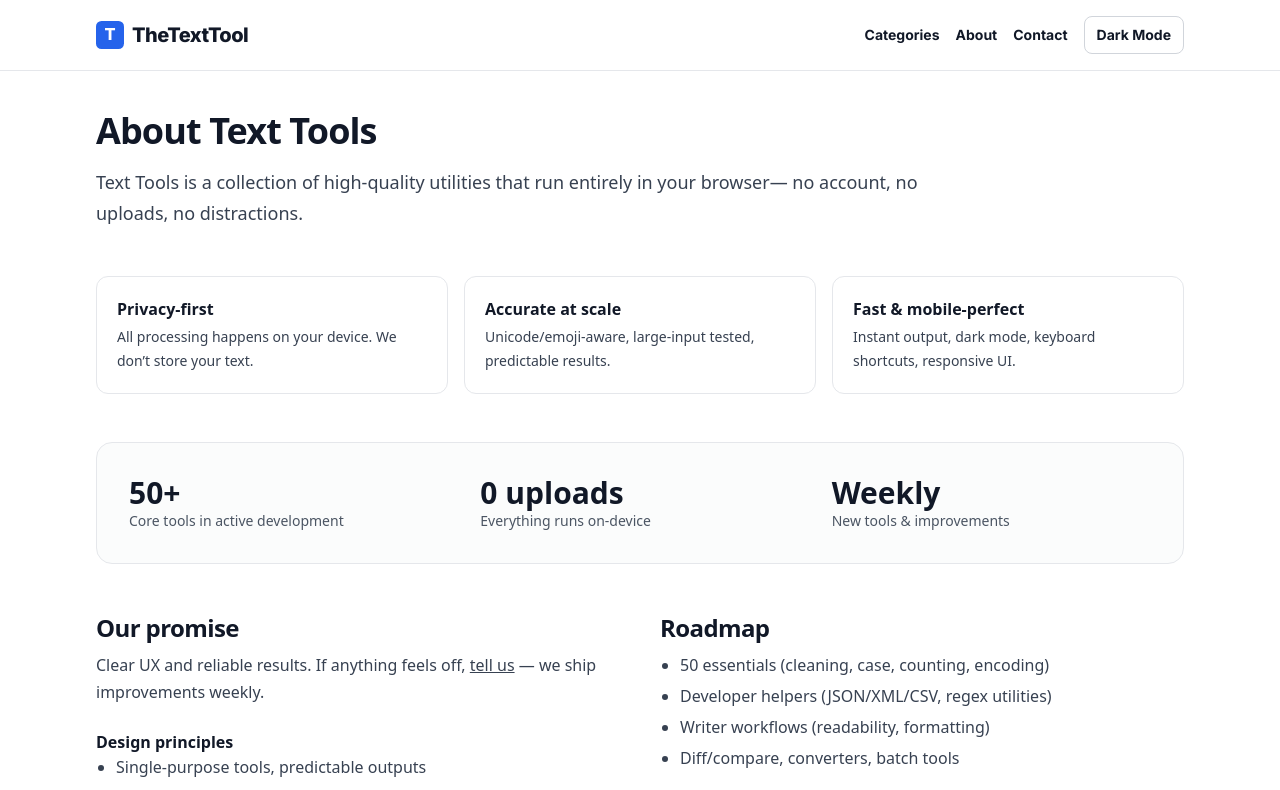
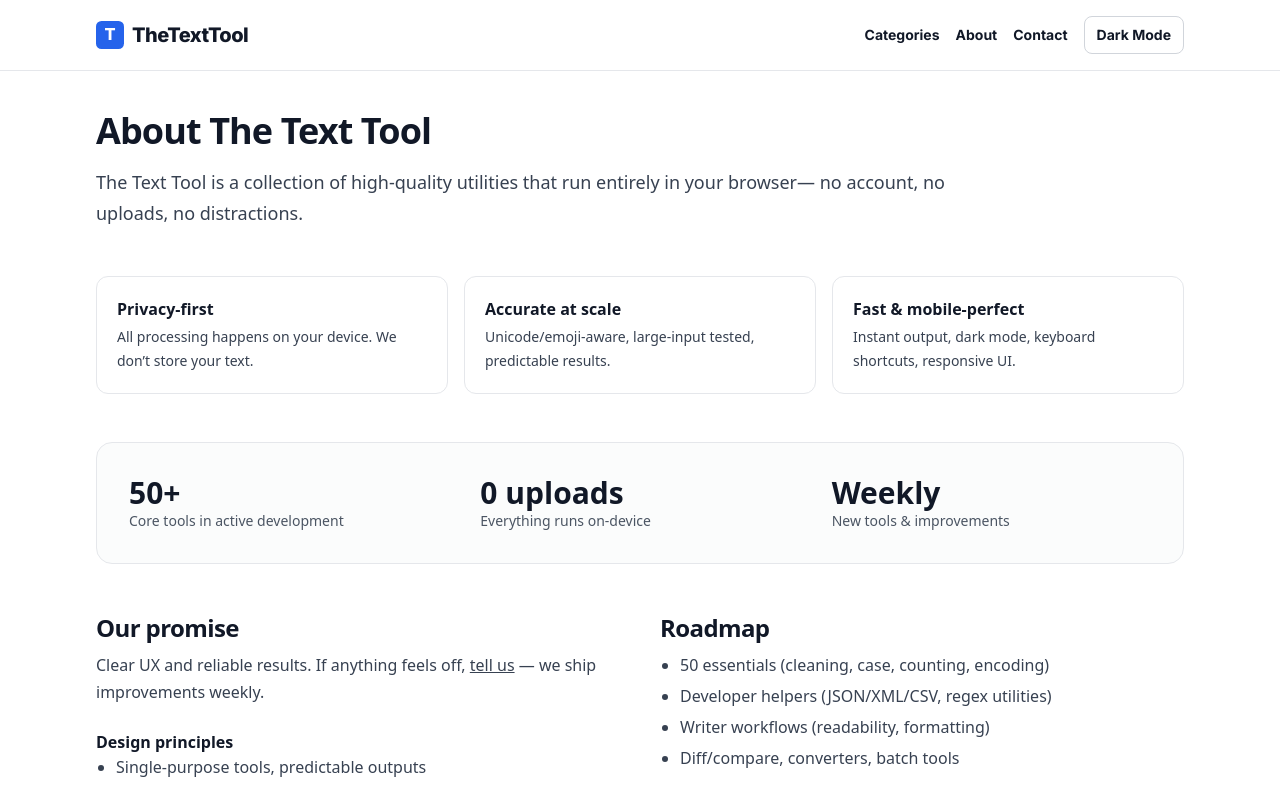
Before and after one commit to Mohammad-Buraq/texttool, a Next.js app: page /about in a window 1280 px wide. Shown: the top 790 px of the page. Built offline with nearby package versions, Linux system fonts and the light colour scheme; no server answers.

Commit message:
Fixed analytics

```diff
--- a/app/about/page.jsx
+++ b/app/about/page.jsx
@@ -1,5 +1,5 @@
 export const metadata = {
-  title: "About • TextTools AI",
+  title: "About • TheTextTool",
   description: "Premium in-browser text utilities. Fast, private, and precise.",
 };
 
@@ -8,9 +8,9 @@ export default function About() {
     <div className="space-y-12">
       {/* Intro */}
       <section className="max-w-4xl">
-        <h1 className="text-4xl font-extrabold tracking-tight mb-4">About Text Tools</h1>
+        <h1 className="text-4xl font-extrabold tracking-tight mb-4">About The Text Tool</h1>
         <p className="text-lg text-gray-700 dark:text-gray-300">
-          Text Tools is a collection of high-quality utilities that run entirely in your browser—
+          The Text Tool is a collection of high-quality utilities that run entirely in your browser—
           no account, no uploads, no distractions.
         </p>
       </section>
--- a/app/contact/page.jsx
+++ b/app/contact/page.jsx
@@ -12,7 +12,7 @@ export default function Contact(){
       <section className="mx-auto max-w-3xl">
         <h1 className="text-3xl font-extrabold tracking-tight mb-3">Contact</h1>
         <p className="text-gray-700 dark:text-gray-300">
-          Email us at <a className="underline" href="mailto:hello@thetexttools.com">hello@thetexttools.com</a> — we read every message.
+          Email us at <a className="underline" href="mailto:hello@thetexttools.com">hello@thetexttool.com</a> — we read every message.
         </p>
       </section>
 
--- a/app/robots.js
+++ b/app/robots.js
@@ -1,8 +1,11 @@
+// app/robots.js
+import { getBaseUrl } from '@/lib/site'; // we created this earlier
+
 export default function robots() {
-  const base = process.env.NEXT_PUBLIC_SITE_URL || 'https://thetexttools.com';
+  const base = getBaseUrl();
   return {
     rules: [{ userAgent: '*', allow: '/' }],
     sitemap: `${base}/sitemap.xml`,
-    host: base,
+    host: base, // optional; Google ignores "Host", but if you keep it, ensure it's correct
   };
 }
--- a/components/ContactForm.jsx
+++ b/components/ContactForm.jsx
@@ -6,7 +6,7 @@ export default function ContactForm() {
     const f = new FormData(e.currentTarget)
     const subject = encodeURIComponent(`[TextTools AI] ${f.get('topic')||'Message'}`)
     const body = encodeURIComponent(`Name: ${f.get('name')}\nEmail: ${f.get('email')}\n\nMessage:\n${f.get('message')}`)
-    window.location.href = `mailto:hello@thetexttools.com?subject=${subject}&body=${body}`
+    window.location.href = `mailto:hello@thetexttool.com?subject=${subject}&body=${body}`
   }
   return (
     <form onSubmit={onSubmit} className="rounded-xl border border-gray-200 dark:border-gray-800 p-4 space-y-3">
```
